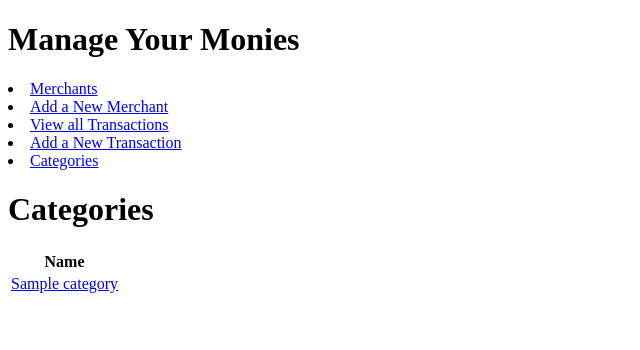
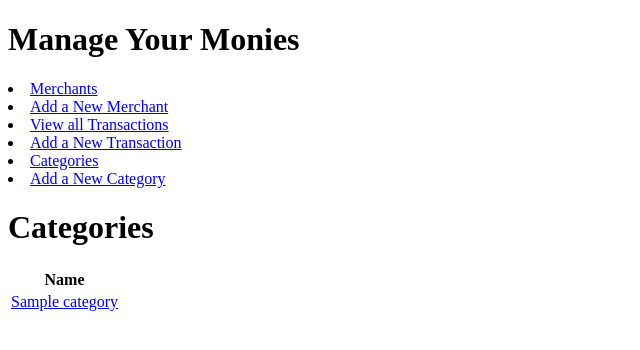
Before and after one commit to CodeCharlieCode/Manage-Your-Monies, a Flask app: page /categories/ in a window 1280 px wide. Shown: the top 350 px of the page, without its empty margins (0-640 px from the left). Run offline with Flask 2, Linux system fonts and the light colour scheme; a database or web service that is not in the repository returns one stand-in record (values such as "Sample title"); some libraries are stand-ins or nearby versions.

Commit message:
Created a new form in the categories/new.html file and created a new route in the category_controllers.py file

```diff
--- a/controllers/category_controller.py
+++ b/controllers/category_controller.py
@@ -18,3 +18,8 @@ def show(id):
     category = category_repository.select(id)
     transactions = transaction_repository.select_all()
     return render_template("categories/show.html", category = category, transactions = transactions)
+
+@category_blueprint.route("/categories/new/")
+def new():
+    categories = category_repository.select_all
+    return render_template("categories/new.html", categories = categories)
--- a/templates/base.html
+++ b/templates/base.html
@@ -24,6 +24,9 @@
         <li>
             <a href="/categories/">Categories</a>
         </li>
+        <li>
+            <a href="/categories/new">Add a New Category</a>
+        </li>
 
     </header>
     {% block content %}
```
Also changed, not shown: templates/categories/new.html (added, +18 -0 lines).
